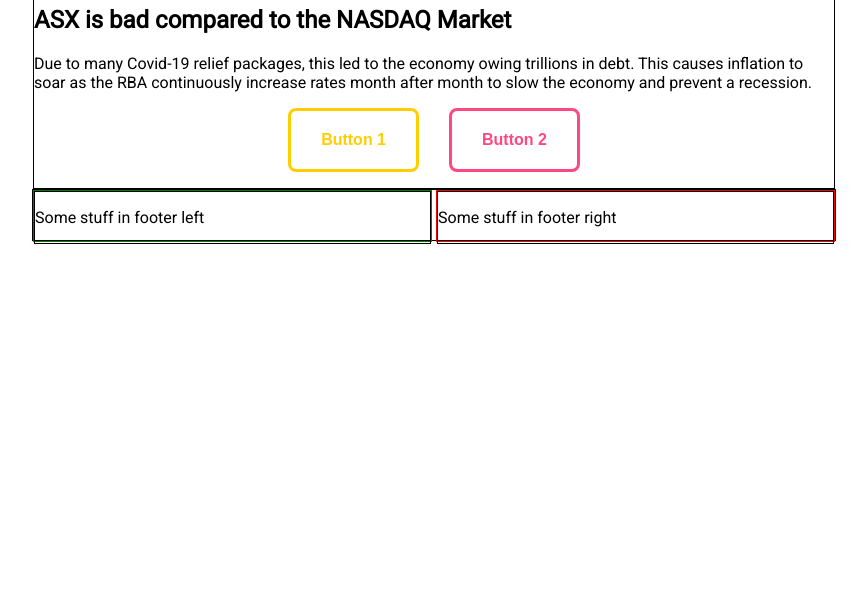
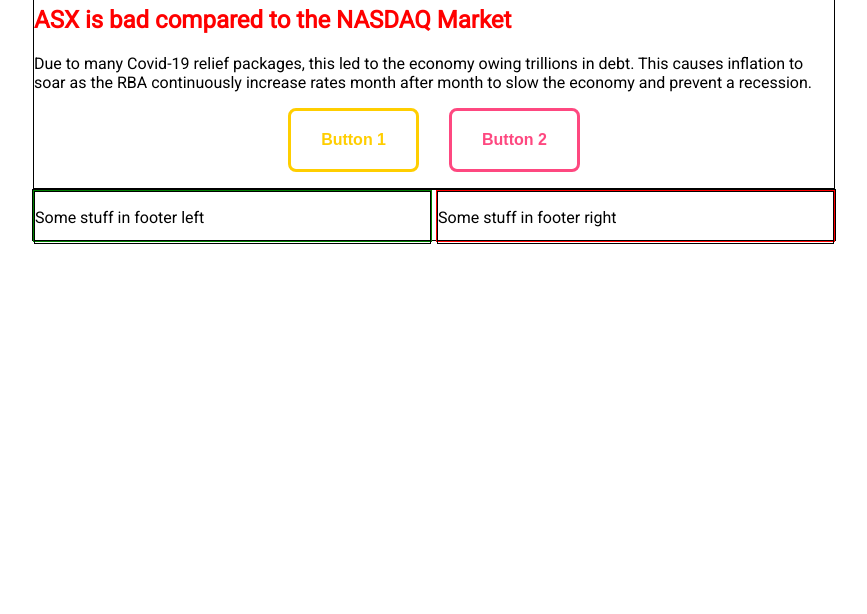
Before and after one commit to HLMidget/2023IST-Website-Sunny.Li, a plain HTML site: page index.html in a window 1280 px wide. Shown: the part 186-800 px from the top of the page, without its empty margins (206-1073 px from the left). Drawn offline with Linux system fonts and the light colour scheme.

Commit message:
Update style.css

```diff
--- a/style.css
+++ b/style.css
@@ -21,6 +21,10 @@ DIV {
 	margin-right: auto;
 	margin-left: auto;
 	}
+
+.index-h2 {
+	color: red;
+}
 
 .button-container {
 	display: flex;
```
